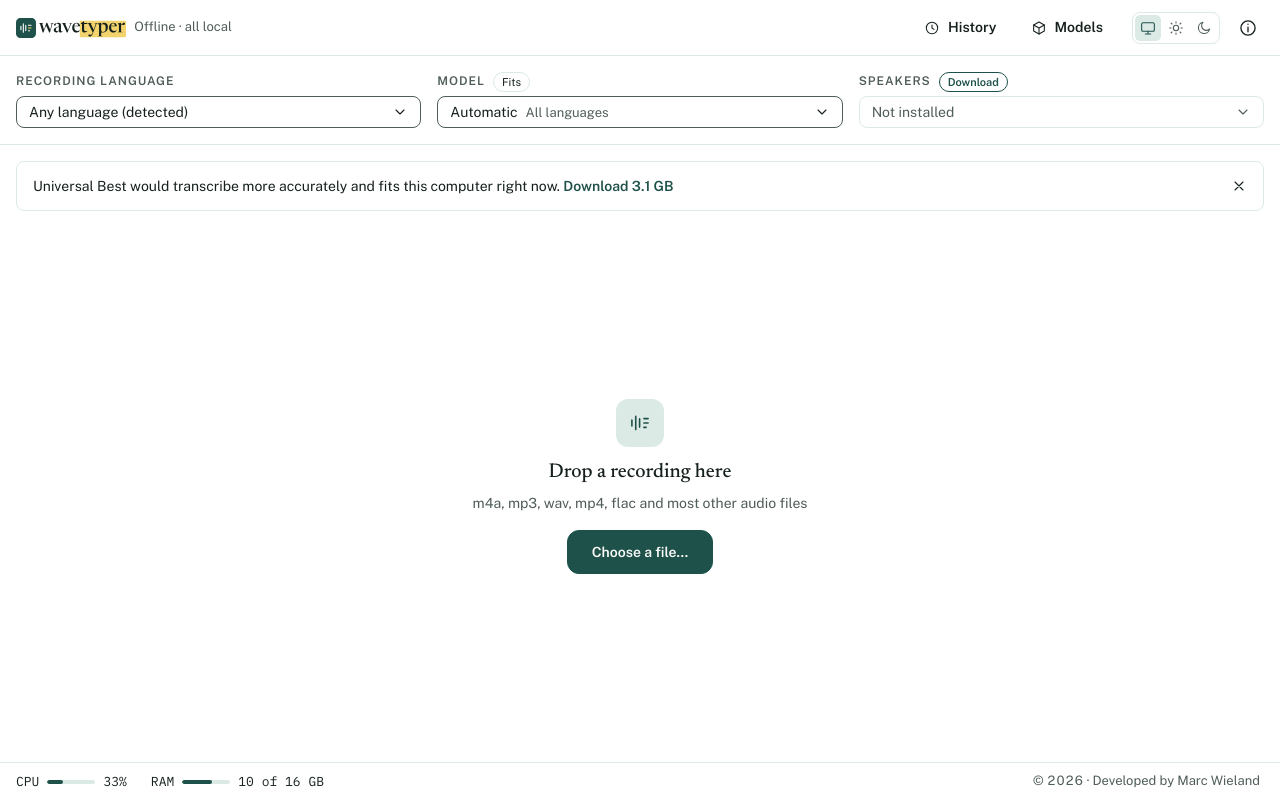
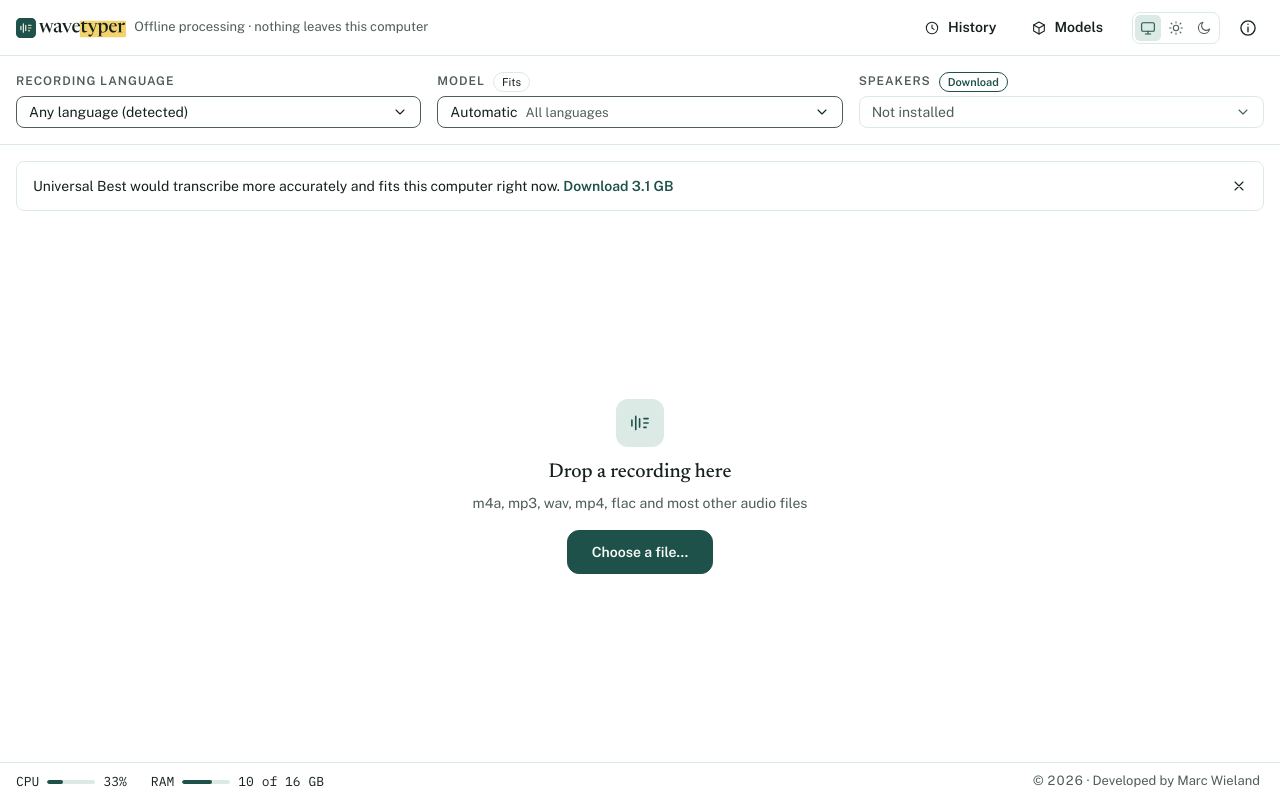
Before and after one commit to mawiswiss/tlansclaib, a React (Vite) app: page / in a window 1280 px wide. Built offline with nearby package versions, Linux system fonts and the light colour scheme.

Commit message:
fix(ui): say "Offline processing" or "Web version" next to the logo again
Wide windows add that nothing leaves the computer.

```diff
--- a/src/components/TopBar.tsx
+++ b/src/components/TopBar.tsx
@@ -33,7 +33,8 @@ export function TopBar({ theme, onTheme, historyOpen, onHistory, onModels, onAbo
         )}
       </div>
       <span className="lead" title={`Recordings and transcripts never leave this ${DEVICE}`}>
-        Offline · all local
+        {FEATURES.lite ? "Web version" : "Offline processing"}
+        <span className="lead-more"> · nothing leaves this {DEVICE}</span>
       </span>
       <span className="spacer" />
       {FEATURES.lite && onDesktop && (
--- a/src/styles/layout.css
+++ b/src/styles/layout.css
@@ -53,6 +53,18 @@
   font-size: var(--font-size-app-caption);
   line-height: var(--font-line-height-app-caption);
   white-space: nowrap;
+}
+
+@media (max-width: 1080px) {
+  .topbar.has-update .lead-more {
+    display: none;
+  }
+}
+
+@media (max-width: 860px) {
+  .topbar .lead-more {
+    display: none;
+  }
 }
 
 .lite-pill {
```
